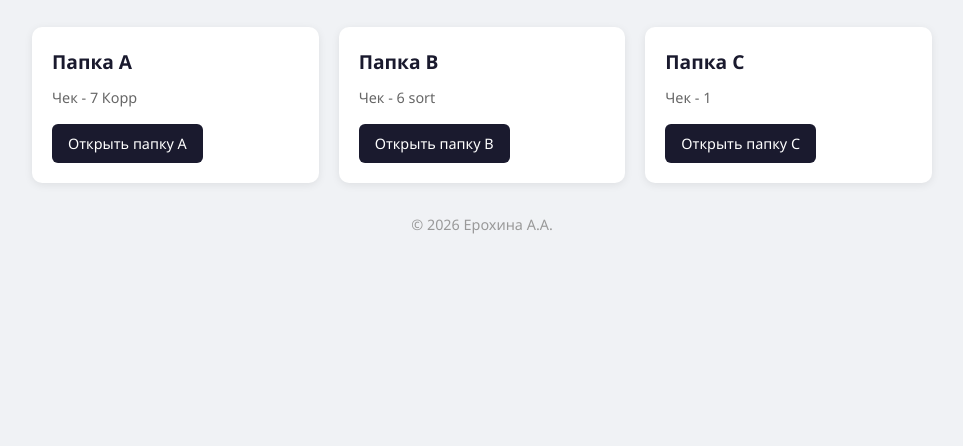
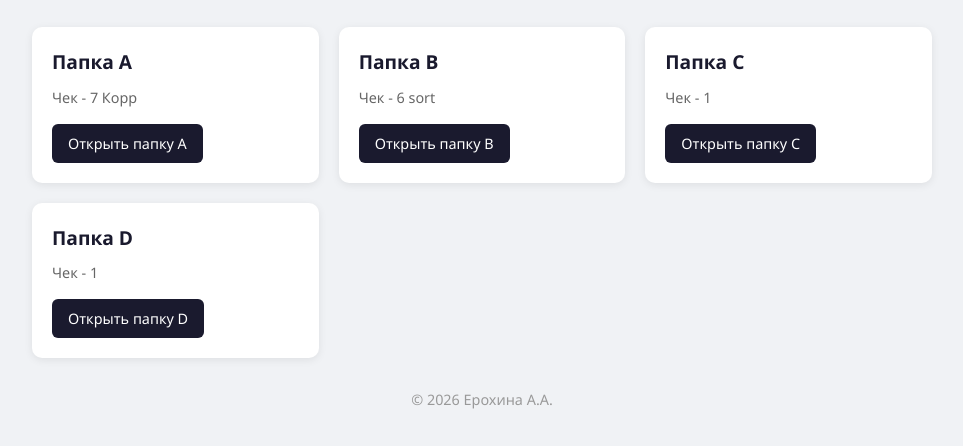
Before and after one commit to Felex-i/Felex.github.io, a plain HTML site: page index.html in a window 1280 px wide. Shown: the part 190-636 px from the top of the page, without its empty margins (158-1121 px from the left). Drawn offline with Linux system fonts and the light colour scheme.

Commit message:
Update index.html

```diff
--- a/index.html
+++ b/index.html
@@ -126,6 +126,12 @@
                 <a href="https://felex-i.github.io/Felex.github.io/с/" target="_blank">Открыть папку C</a>
             </div>
 
+            <div class="card">
+                <h2>Папка D</h2>
+                <p>Чек - 1</p>
+                <a href="https://felex-i.github.io/Felex.github.io/d/" target="_blank">Открыть папку D</a>
+            </div>
+
         </div>
 
         <footer>
```
